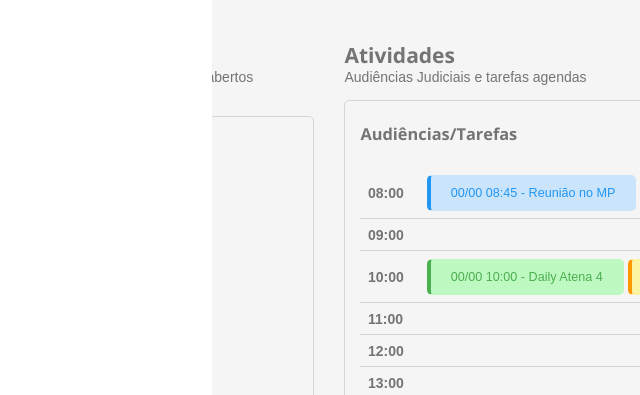
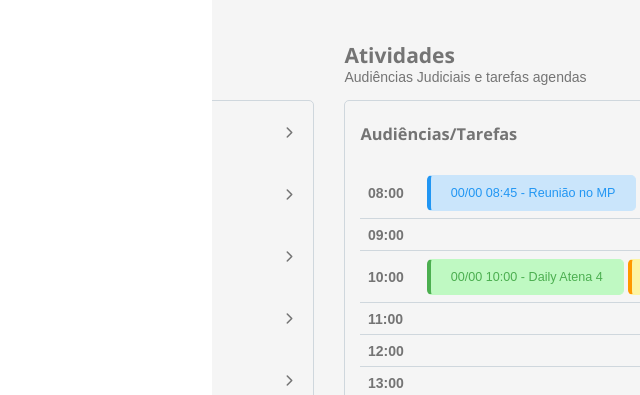
Before and after one commit to BrandaoDesign/front-mp, a plain HTML site: page template/index.html in a window 1280 px wide. Shown: the part 405-800 px from the top of the page, 43-683 px from the left. Drawn offline with nearby package versions, Linux system fonts and the light colour scheme; files whose address does not match are found by name.

Commit message:
Design - ajuste home

```diff
--- a/template/dashboard.html
+++ b/template/dashboard.html
@@ -55,27 +55,32 @@
       <div class="row-fluid">
         <div class="col-4 col-m-6">
           <h2>Autos Recentes</h2>
-          <span>Lista de 10 últimos Autos abertos recentemente</span>
+          <span>Lista de visualizações</span>
           <div class="card-line b-radius mt-15">
-            <a class="list-group-item row link_files" href="#">
+            <a class="list-group-item row-center link_files" href="#">
               <b class="ico-file-text fs-32 text-info"></b>
-              <span class="ml-10">202200000401 <small class="block">Adminstrativo</small></span>
+              <span class="ml-10 full">202200000401 <small class="block">Adminstrativo</small></span>
+              <b class="ico-chevron-right fs-18"></b>
             </a>
-            <a class="list-group-item row link_files" href="#">
+            <a class="list-group-item row-center link_files" href="#">
               <b class="ico-file-text fs-32 text-info"></b>
-              <span class="ml-10">202200001109 <small class="block">Adminstrativo</small></span>
+              <span class="ml-10 full">202200001109 <small class="block">Adminstrativo</small></span>
+              <b class="ico-chevron-right fs-18"></b>
             </a>
-            <a class="list-group-item row link_files" href="#">
+            <a class="list-group-item row-center link_files" href="#">
               <b class="ico-file-text fs-32 text-alert"></b>
-              <span class="ml-10">202200000877 <small class="block">Extrajudicial</small></span>
+              <span class="ml-10 full">202200000877 <small class="block">Extrajudicial</small></span>
+              <b class="ico-chevron-right fs-18"></b>
             </a>
-            <a class="list-group-item row link_files" href="#">
+            <a class="list-group-item row-center link_files" href="#">
               <b class="ico-file-text fs-32 text-success"></b>
-              <span class="ml-10">202200001176 <small class="block">Judicial</small></span>
+              <span class="ml-10 full">202200001176 <small class="block">Judicial</small></span>
+              <b class="ico-chevron-right fs-18"></b>
             </a>
-            <a class="list-group-item row link_files" href="#">
+            <a class="list-group-item row-center link_files" href="#">
               <b class="ico-file-text fs-32 text-success"></b>
-              <span class="ml-10">202200000001 <small class="block">Judicial</small></span>
+              <span class="ml-10 full">202200000001 <small class="block">Judicial</small></span>
+              <b class="ico-chevron-right fs-18"></b>
             </a>
             <a class="list-group-item block text-center" href="#">
               <span class="text-secondary">+5</span> Listar todos
```
